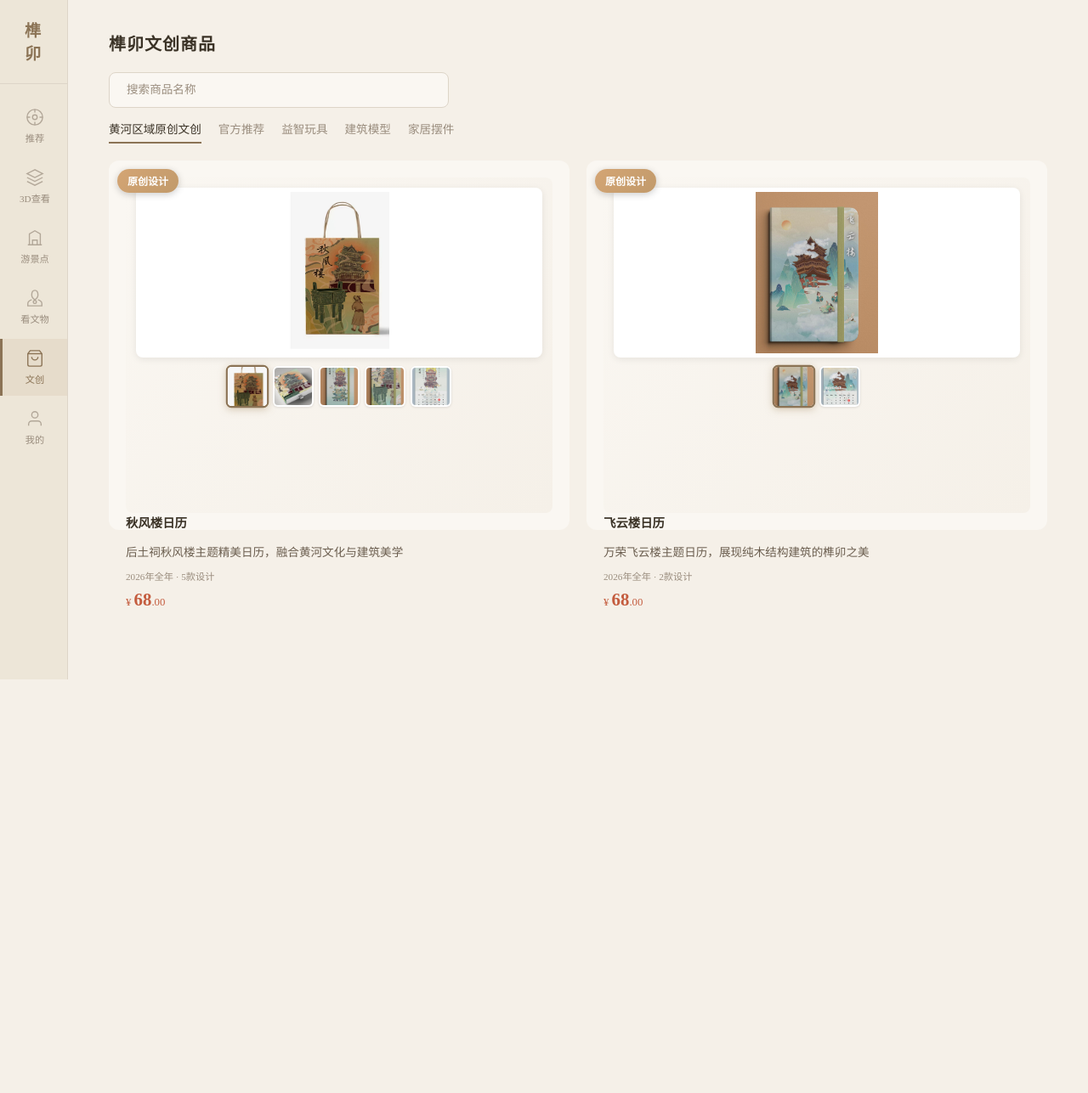
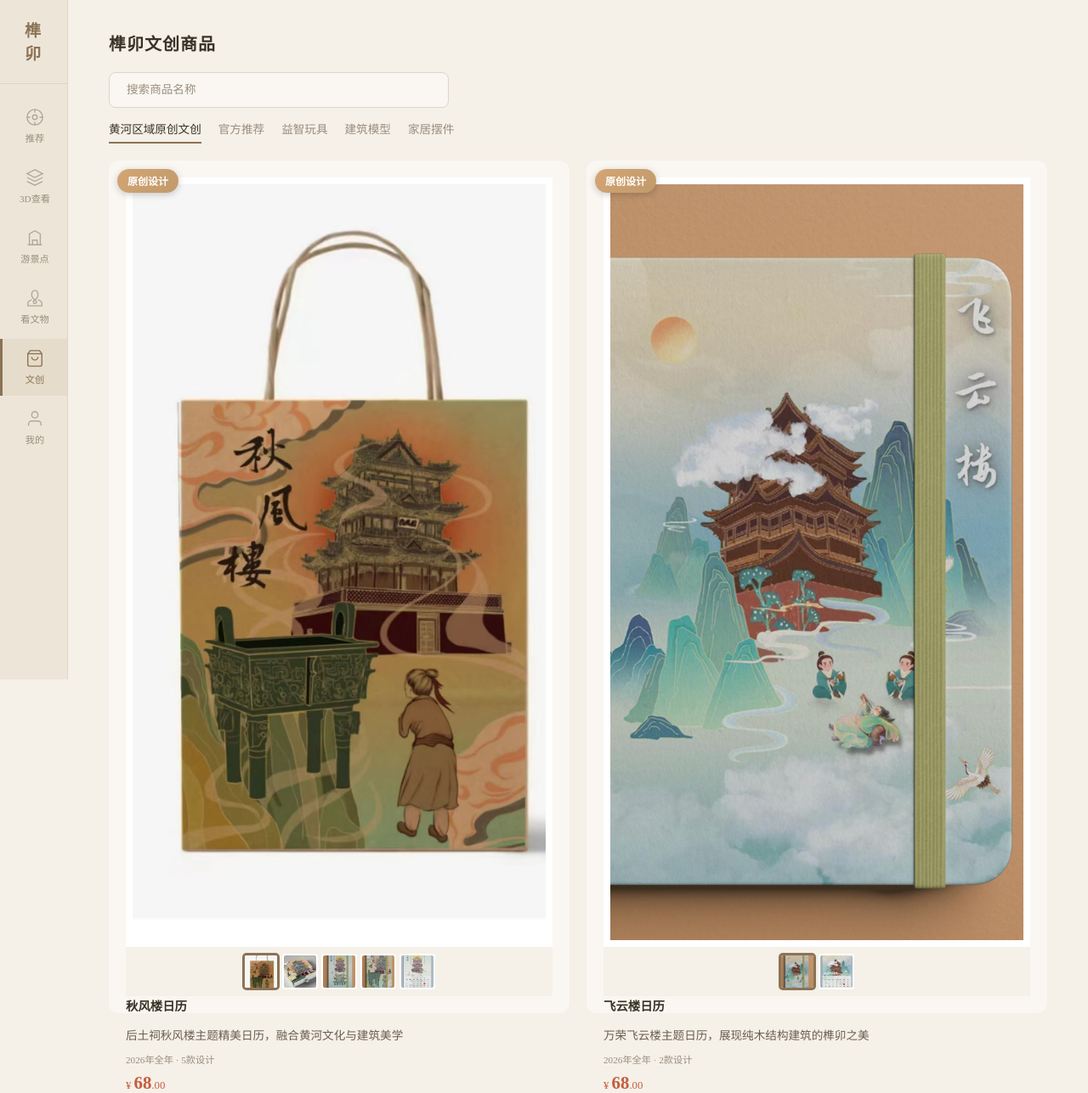
Before and after one commit to woshikatrinasunny-cmyk/sunmao-website, a Flask app: page /shop in a window 1280 px wide. Shown: the whole page at 85% size. Before the commit the page ends 800 px from the top, so only its background shows below. Run offline with Flask 3, Linux system fonts and the light colour scheme.

Commit message:
优化商城图片显示比例，移除书签，更新鲁班凳价格

```diff
--- a/templates/shop.html
+++ b/templates/shop.html
@@ -178,19 +178,6 @@
             </div>
         </a>
 
-        <a href="#product7" class="product-item" data-category="official decor" onclick="showProductDetail(event, 'product7')">
-            <div class="product-img">
-                <img src="{{ url_for('static', filename='images/placeholder.svg') }}"
-                     alt="榫卯结构书签套装">
-                <div class="placeholder-text">榫卯书签</div>
-            </div>
-            <div class="product-info">
-                <h3>榫卯结构书签套装</h3>
-                <p class="product-desc">10款经典榫卯结构书签，黄铜材质，激光雕刻</p>
-                <p class="product-sales">月销量 420+ · 好评率 99%</p>
-                <p class="product-price">¥ <span>39</span>.00起</p>
-            </div>
-        </a>
 
         <!-- 鲁班斗拱凳 -->
         <div class="product-item" data-category="official decor" onclick="showProductDetail(event, 'luban-dougong')">
@@ -204,7 +191,7 @@
                 <h3>鲁班斗拱凳</h3>
                 <p class="product-desc">传统斗拱结构设计，纯榫卯工艺，实用与艺术的完美结合</p>
                 <p class="product-sales">手工制作 · 限量发售</p>
-                <p class="product-price">¥ <span>680</span>.00</p>
+                <p class="product-price">¥ <span>858</span>.00</p>
             </div>
         </div>
 
@@ -250,7 +237,7 @@
                 <h3>镂空雕刻鲁班凳</h3>
                 <p class="product-desc">一块木板镂空雕刻而成，无钉无胶，展现榫卯工艺的极致魅力</p>
                 <p class="product-sales">大师手工 · 收藏级</p>
-                <p class="product-price">¥ <span>1280</span>.00</p>
+                <p class="product-price">¥ <span>649</span>.00</p>
             </div>
         </div>
 
@@ -403,30 +390,27 @@ document.addEventListener('DOMContentLoaded', function() {
     height: 100%;
     display: flex;
     flex-direction: column;
-    background: linear-gradient(135deg, #faf7f2 0%, #f5f0e8 100%);
-    padding: 12px;
-    border-radius: 8px;
+    background: white;
+    padding: 0;
 }
 
 .gallery-main {
     width: 100%;
-    height: 200px;
-    border-radius: 8px;
+    height: 100%;
+    min-height: 180px;
     overflow: hidden;
-    margin-bottom: 10px;
     background: white;
     display: flex;
     align-items: center;
     justify-content: center;
-    box-shadow: 0 2px 8px rgba(0, 0, 0, 0.08);
+    padding: 8px;
 }
 
 .gallery-main img {
     width: 100%;
     height: 100%;
-    object-fit: contain;
+    object-fit: cover;
     transition: transform 0.3s;
-    padding: 5px;
 }
 
 .gallery-main:hover img {
@@ -435,33 +419,32 @@ document.addEventListener('DOMContentLoaded', function() {
 
 .gallery-thumbs {
     display: flex;
-    gap: 6px;
+    gap: 4px;
     justify-content: center;
+    padding: 8px;
+    background: var(--bg-cream);
     flex-wrap: wrap;
 }
 
 .thumb {
-    width: 48px;
-    height: 48px;
-    border-radius: 6px;
+    width: 42px;
+    height: 42px;
+    border-radius: 4px;
     cursor: pointer;
     border: 2px solid transparent;
     transition: all 0.3s;
     object-fit: cover;
     background: white;
-    box-shadow: 0 1px 3px rgba(0, 0, 0, 0.1);
 }
 
 .thumb:hover {
     border-color: var(--accent);
-    transform: scale(1.1);
-    box-shadow: 0 2px 6px rgba(184, 160, 126, 0.3);
+    transform: scale(1.08);
 }
 
 .thumb.active {
     border-color: var(--accent-dark);
-    box-shadow: 0 2px 8px rgba(184, 160, 126, 0.5);
-    transform: scale(1.05);
+    box-shadow: 0 0 0 1px var(--accent-dark);
 }
 </style>
 {% endblock %}
```
